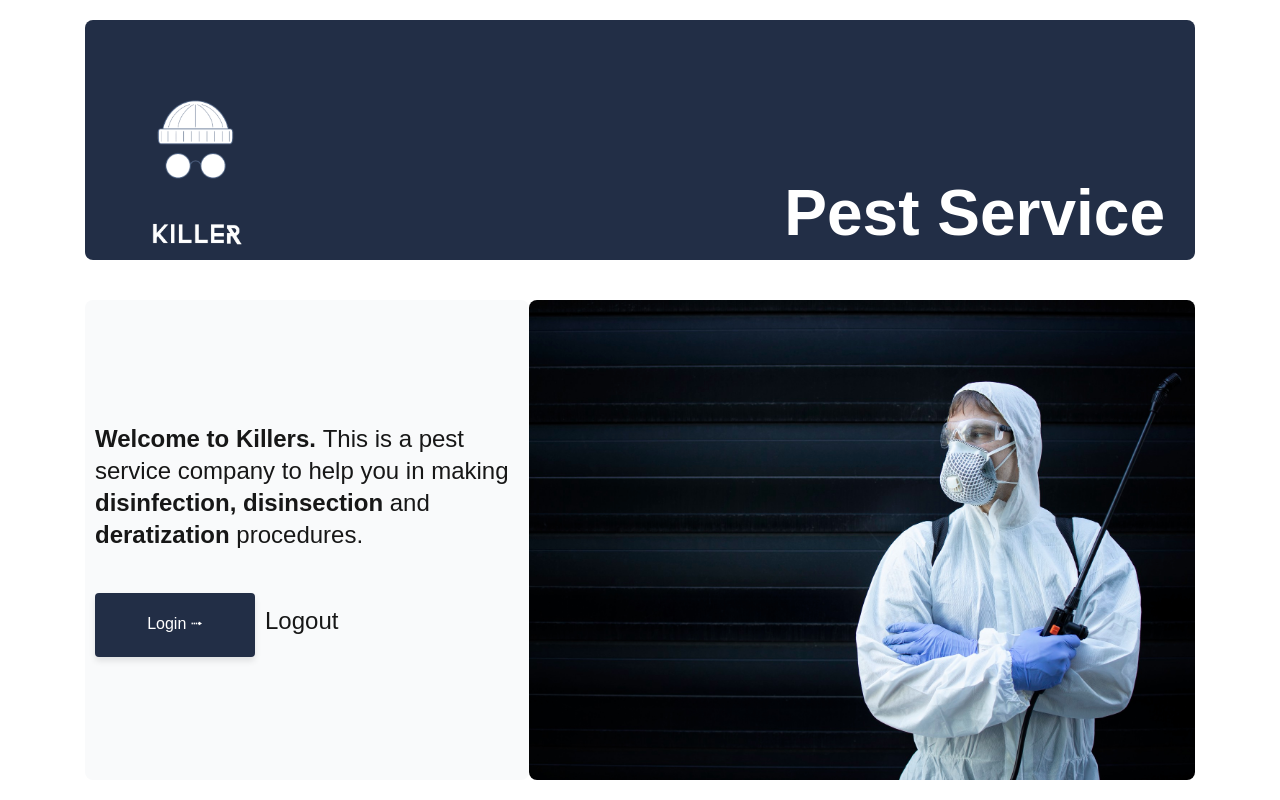
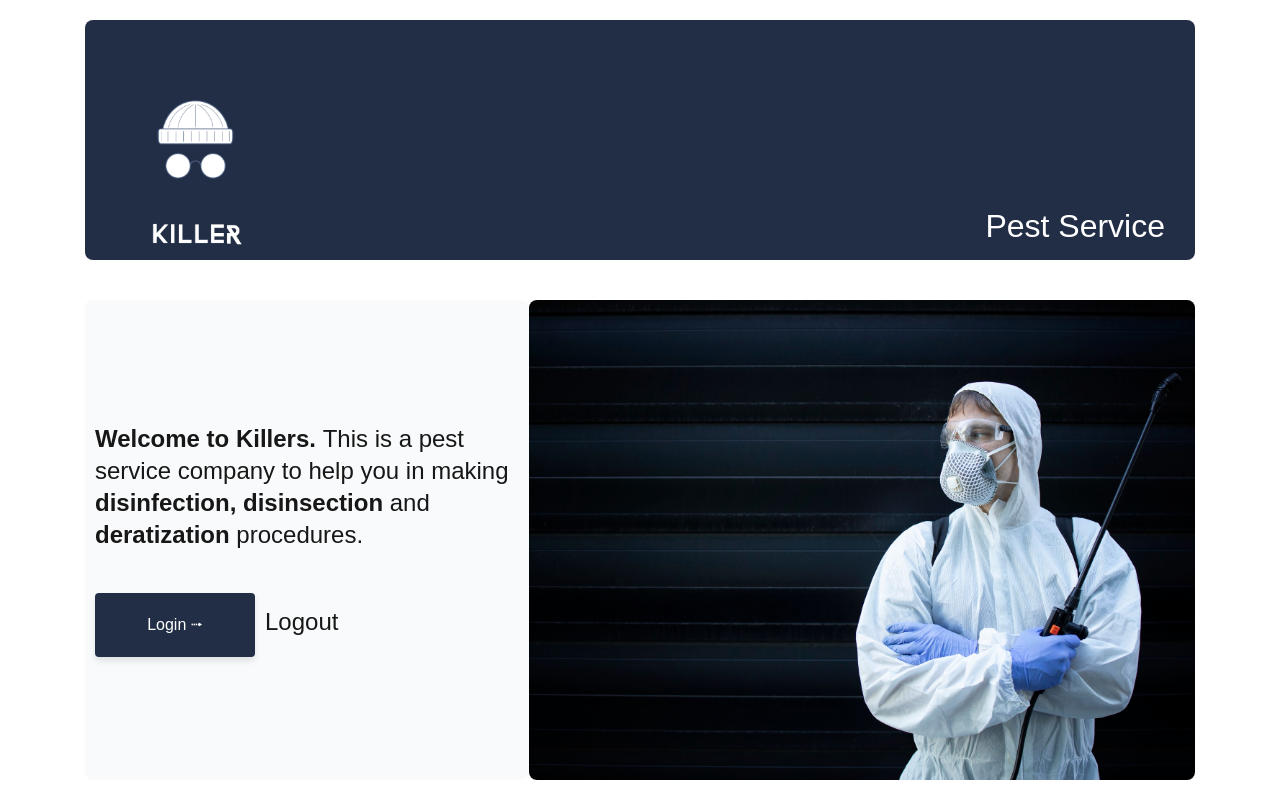
Before and after one commit to IrakliAmbroladze/tbc_x_usaid, a Next.js app: page / in a window 1280 px wide. Built offline with nearby package versions, Linux system fonts and the light colour scheme.

Commit message:
install tailwind css

```diff
--- a/package.json
+++ b/package.json
@@ -38,5 +38,10 @@
       "last 1 firefox version",
       "last 1 safari version"
     ]
+  },
+  "devDependencies": {
+    "autoprefixer": "^10.4.20",
+    "postcss": "^8.4.47",
+    "tailwindcss": "^3.4.14"
   }
 }
--- /dev/null
+++ b/postcss.config.js
@@ -0,0 +1,6 @@
+module.exports = {
+  plugins: {
+    tailwindcss: {},
+    autoprefixer: {},
+  },
+}
--- a/src/app/global.css
+++ b/src/app/global.css
@@ -1,3 +1,7 @@
+@tailwind base;
+@tailwind components;
+@tailwind utilities;
+
 :root {
   --background: #ffffff;
   --foreground: #171717;
--- /dev/null
+++ b/tailwind.config.js
@@ -0,0 +1,11 @@
+/** @type {import('tailwindcss').Config} */
+module.exports = {
+  content: [
+    // using `src` directory:
+    "./src/**/*.{js,ts,jsx,tsx,mdx}",
+  ],
+  theme: {
+    extend: {},
+  },
+  plugins: [],
+}
```
Also changed, not shown: 1 other file (tests, documents, lock files or other folders).
